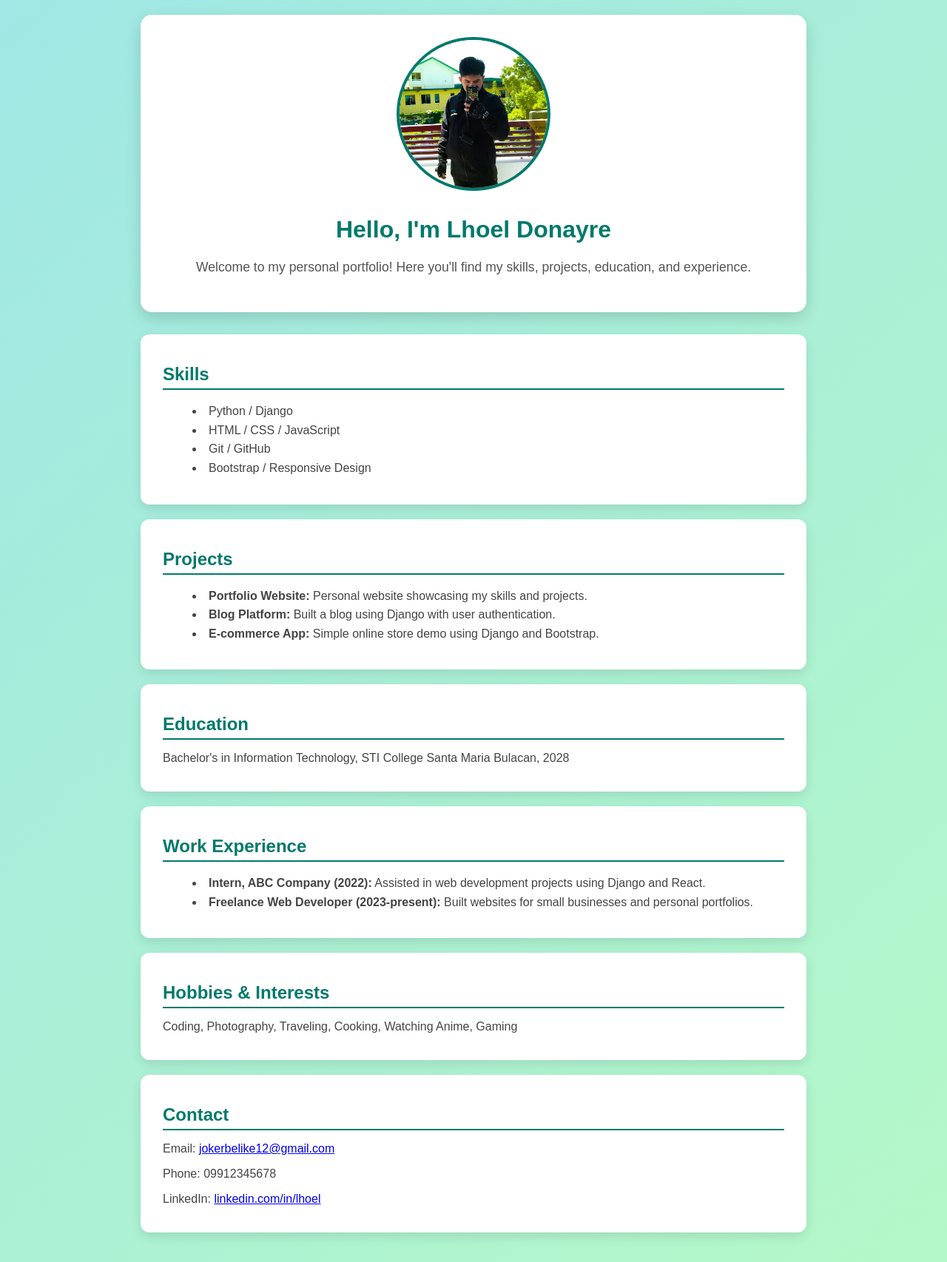
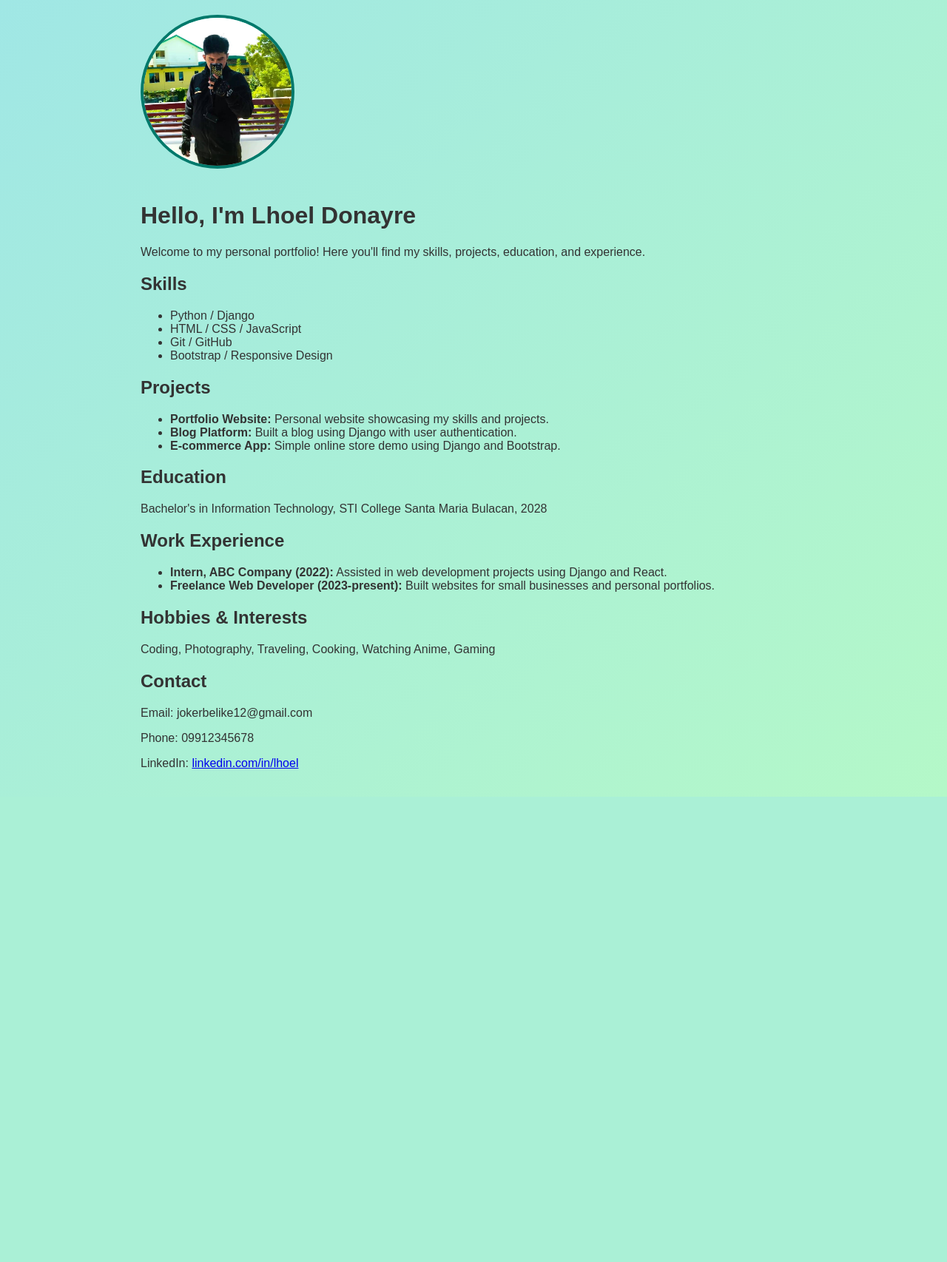
Before and after one commit to donayrelhoel/django-portfolio, a Django app: template portfolio/templates/portfolio/home.html in a window 1280 px wide. Shown: the whole page at 74% size. After the commit the page ends 1077 px from the top, so only its background shows below. Run offline with Django 5.2, Linux system fonts and the light colour scheme; the template is opened without the code that fills it, so the values that code supplies are empty.

Commit message:
Update home.html

```diff
--- a/portfolio/templates/portfolio/home.html
+++ b/portfolio/templates/portfolio/home.html
@@ -9,14 +9,14 @@
 <body>
     <div class="container">
         <!-- Profile Section -->
-        <div class="profile-card">
+        <div class="profile">
             <img src="{% static 'portfolio/me1.jpg' %}" alt="Lhoel Donayre" class="profile-pic">
             <h1>Hello, I'm Lhoel Donayre</h1>
             <p class="intro">Welcome to my personal portfolio! Here you'll find my skills, projects, education, and experience.</p>
         </div>
 
-        <!-- Skills Section -->
-        <div class="section">
+        <!-- Skills -->
+        <section>
             <h2>Skills</h2>
             <ul>
                 <li>Python / Django</li>
@@ -24,46 +24,46 @@
                 <li>Git / GitHub</li>
                 <li>Bootstrap / Responsive Design</li>
             </ul>
-        </div>
+        </section>
 
-        <!-- Projects Section -->
-        <div class="section">
+        <!-- Projects -->
+        <section>
             <h2>Projects</h2>
             <ul>
                 <li><strong>Portfolio Website:</strong> Personal website showcasing my skills and projects.</li>
                 <li><strong>Blog Platform:</strong> Built a blog using Django with user authentication.</li>
                 <li><strong>E-commerce App:</strong> Simple online store demo using Django and Bootstrap.</li>
             </ul>
-        </div>
+        </section>
 
-        <!-- Education Section -->
-        <div class="section">
+        <!-- Education -->
+        <section>
             <h2>Education</h2>
             <p>Bachelor's in Information Technology, STI College Santa Maria Bulacan, 2028</p>
-        </div>
+        </section>
 
-        <!-- Work Experience Section -->
-        <div class="section">
+        <!-- Work Experience -->
+        <section>
             <h2>Work Experience</h2>
             <ul>
                 <li><strong>Intern, ABC Company (2022):</strong> Assisted in web development projects using Django and React.</li>
                 <li><strong>Freelance Web Developer (2023-present):</strong> Built websites for small businesses and personal portfolios.</li>
             </ul>
-        </div>
+        </section>
 
-        <!-- Hobbies Section -->
-        <div class="section">
+        <!-- Hobbies & Interests -->
+        <section>
             <h2>Hobbies & Interests</h2>
             <p>Coding, Photography, Traveling, Cooking, Watching Anime, Gaming</p>
-        </div>
+        </section>
 
-        <!-- Contact Section -->
-        <div class="section">
+        <!-- Contact Info -->
+        <section>
             <h2>Contact</h2>
-            <p>Email: <a href="mailto:jokerbelike12@gmail.com">jokerbelike12@gmail.com</a></p>
+            <p>Email: jokerbelike12@gmail.com</p>
             <p>Phone: 09912345678</p>
             <p>LinkedIn: <a href="https://www.linkedin.com/in/lhoel">linkedin.com/in/lhoel</a></p>
-        </div>
+        </section>
     </div>
 </body>
 </html>
```
